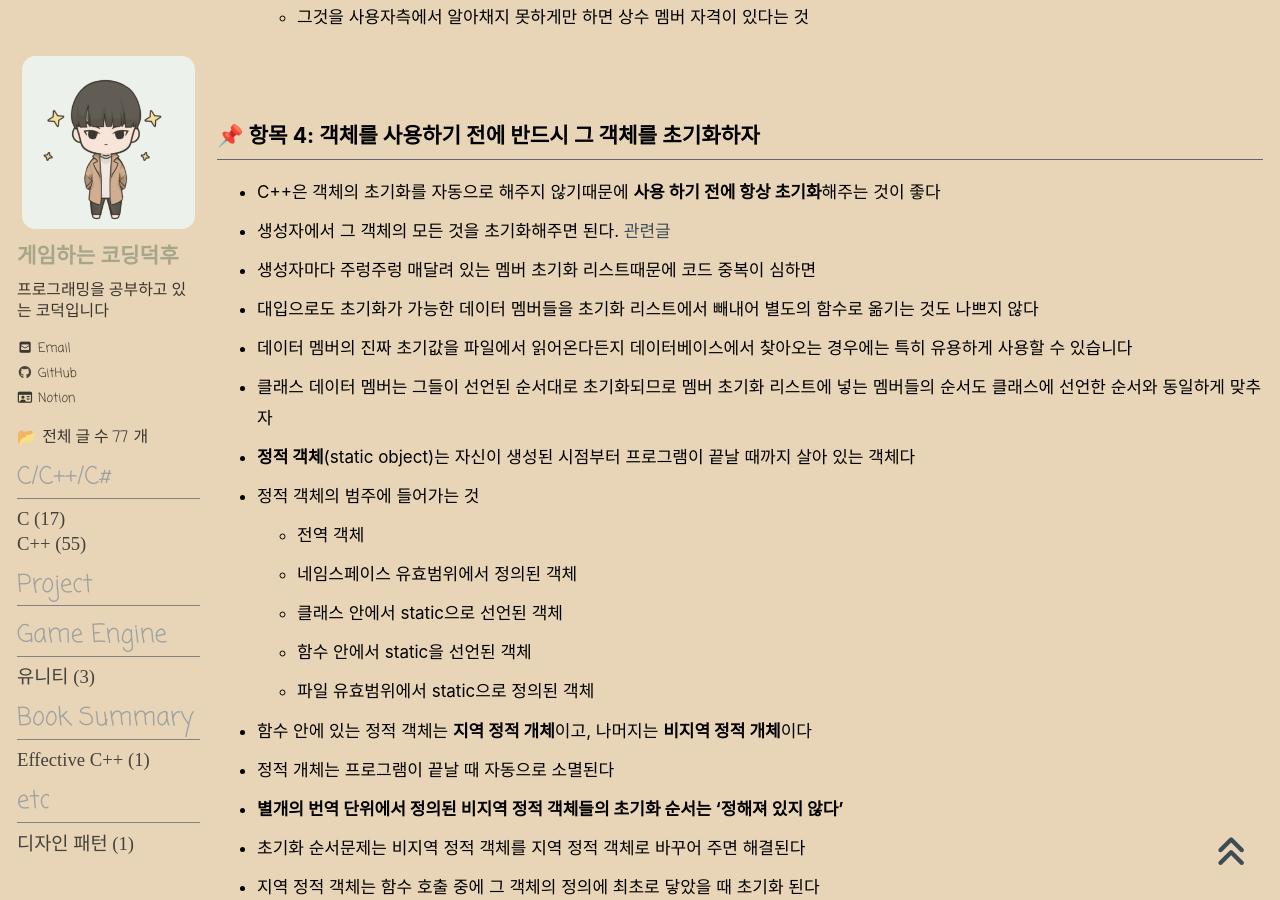
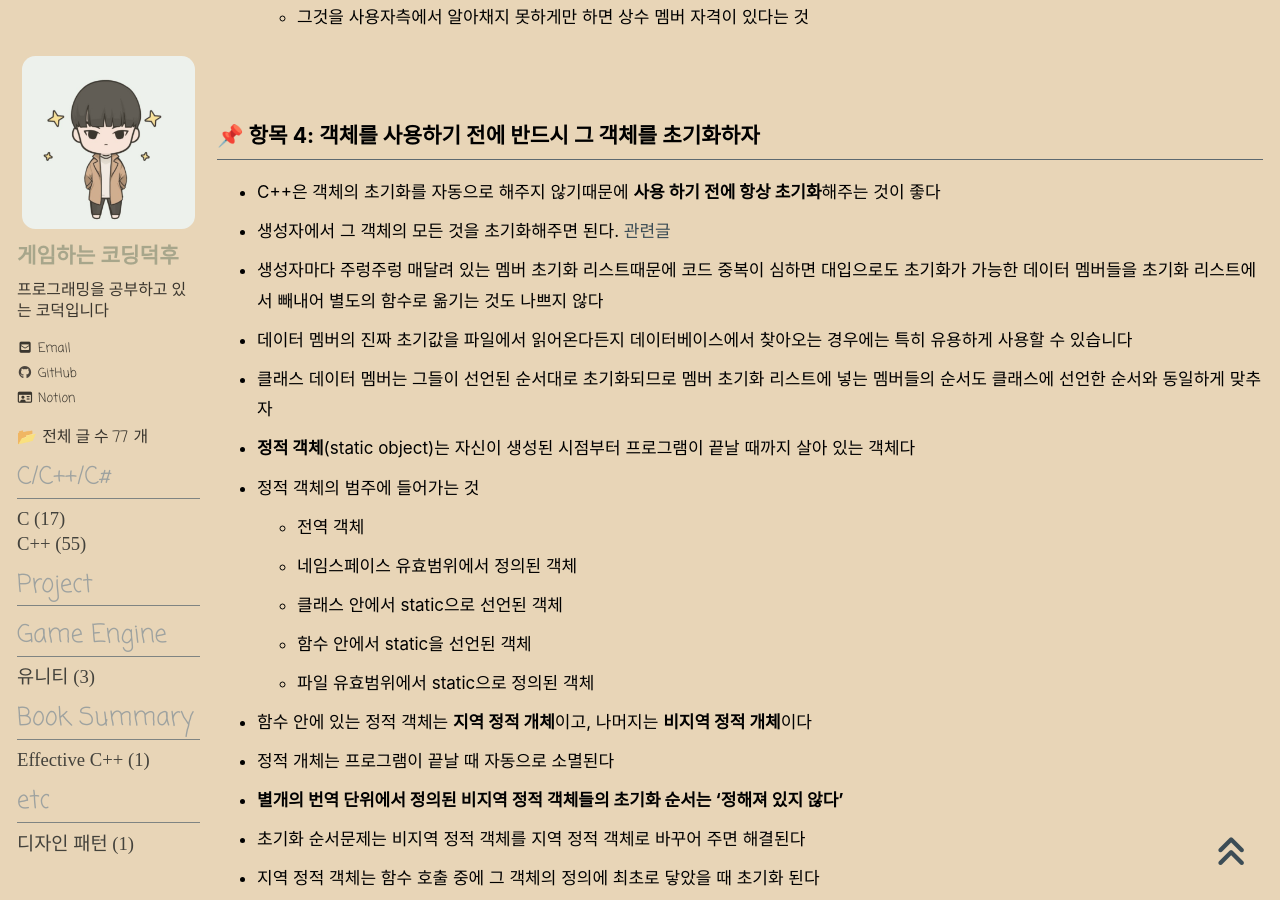
Before and after one commit to reoul/reoul.github.io, a Jekyll site: the page built from _posts/EffectiveCpp/2022-03-30-effective-cpp-1.md, in a window 1280 px wide and 900 px high, scrolled down 2657 px. Built offline with Jekyll 4.4.1, drawn with Linux system fonts in a browser that asks for light colours; cached includes are drawn as plain includes; nearby versions of some CDN libraries; some web fonts are replaced; comment, search, counter and statistics services are not loaded; grey boxes are pictures that could not be loaded.

```diff
--- a/_posts/EffectiveCpp/2022-03-30-effective-cpp-1.md
+++ b/_posts/EffectiveCpp/2022-03-30-effective-cpp-1.md
@@ -86,8 +86,7 @@ void f2(Widget const *pw);    // 포인터를 매개변수로 취합니다
 ## 📌 항목 4: 객체를 사용하기 전에 반드시 그 객체를 초기화하자
 - C++은 객체의 초기화를 자동으로 해주지 않기때문에 **사용 하기 전에 항상 초기화**해주는 것이 좋다
 - 생성자에서 그 객체의 모든 것을 초기화해주면 된다. [관련글](https://reoul.github.io/cpp/cpp-54/)
-- 생성자마다 주렁주렁 매달려 있는 멤버 초기화 리스트때문에 코드 중복이 심하면
-- 대입으로도 초기화가 가능한 데이터 멤버들을 초기화 리스트에서 빼내어 별도의 함수로 옮기는 것도 나쁘지 않다
+- 생성자마다 주렁주렁 매달려 있는 멤버 초기화 리스트때문에 코드 중복이 심하면 대입으로도 초기화가 가능한 데이터 멤버들을 초기화 리스트에서 빼내어 별도의 함수로 옮기는 것도 나쁘지 않다
 - 데이터 멤버의 진짜 초기값을 파일에서 읽어온다든지 데이터베이스에서 찾아오는 경우에는 특히 유용하게 사용할 수 있습니다
 - 클래스 데이터 멤버는 그들이 선언된 순서대로 초기화되므로 멤버 초기화 리스트에 넣는 멤버들의 순서도 클래스에 선언한 순서와 동일하게 맞추자
 - **정적 객체**(static object)는 자신이 생성된 시점부터 프로그램이 끝날 때까지 살아 있는 객체다
```
